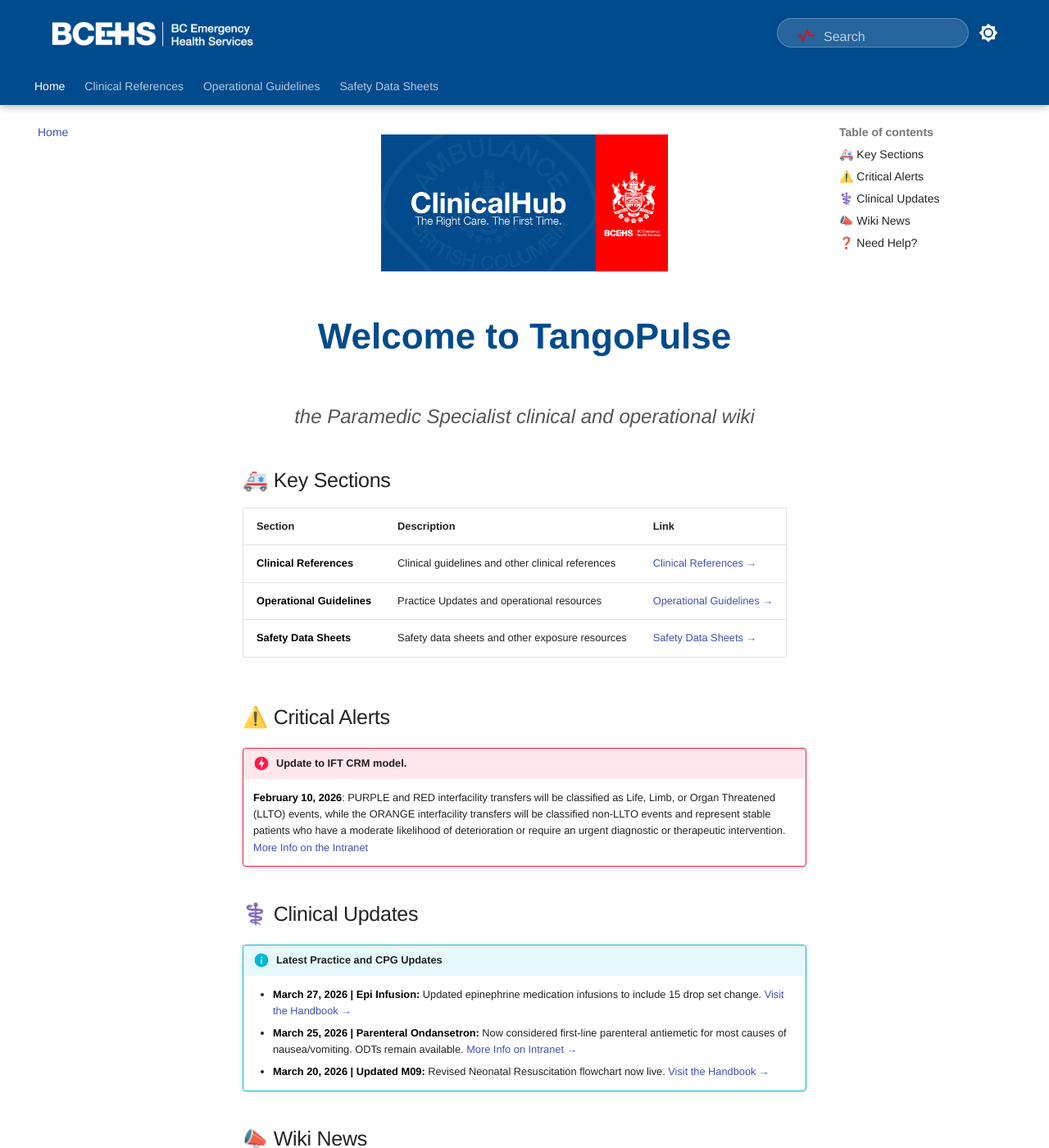
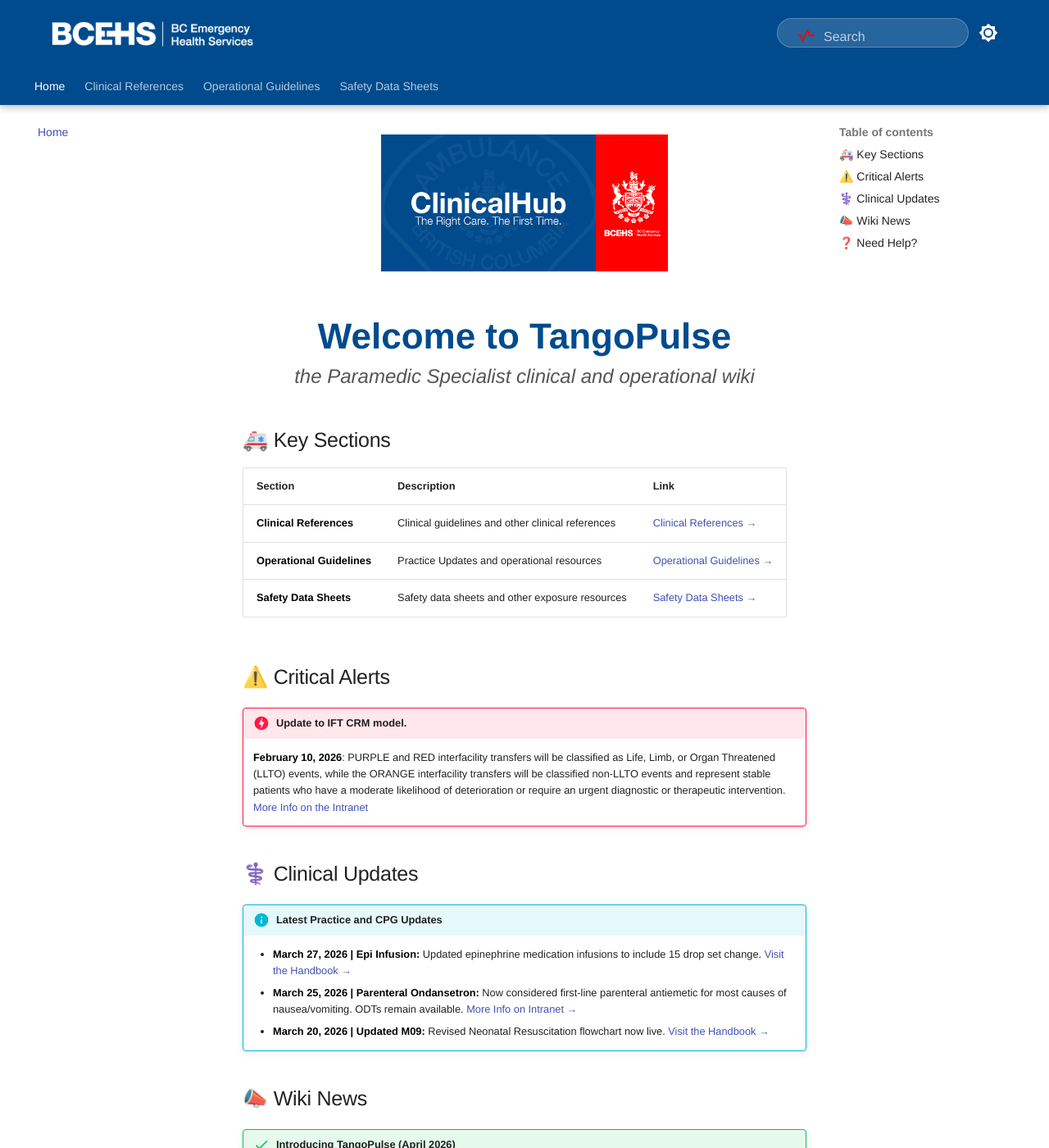
Before and after one commit to bcehsclinicalhub/TangoBot, an MkDocs documentation site: the page built from docs/index.md, in a window 1280 px wide and 1400 px high. Shown: the whole window at 82% size. Built offline with MkDocs 1.6.1 and Material for MkDocs 9.7.7, drawn with Linux system fonts in a browser that asks for light colours; some of the changed text lies outside the part shown.

Commit message:
UI: Tightened vertical spacing between hero title and subtitle

```diff
--- a/docs/index.md
+++ b/docs/index.md
@@ -32,7 +32,4 @@
     The **Clinical Hub TangoPulse** is replacing the old Tango shared drive. This wiki is designed for mobile-first use on crew iPads. We will continue to migrate legacy documents over the coming weeks.
 
 ## ❓ Need Help?
-Try using the **Ask TangoPulse** search bar above! You can ask things like:
-* *"Where is the staging area for Wreck Beach?"*
-* *"Bed bug protocol"*
-* *"CaviCide SDS"*
+Contact Lee Roberts for feedback or comments. This site is **NOT** supported by the BCEHS Help Desk.
--- a/docs/stylesheets/extra.css
+++ b/docs/stylesheets/extra.css
@@ -93,3 +93,21 @@
   border-bottom: 2px solid #eee; margin-top: 40px !important;
 }
 .index-grid { display: grid !important; grid-template-columns: repeat(2,1fr) !important; gap: 10px 40px !important; }
+
+/* --- 7. HERO (TIGHTENED SPACING) --- */
+
+.hero-title {
+  font-size: 2.2rem !important;
+  font-weight: 800 !important;
+  color: #004B8D !important;
+  margin-bottom: 0 !important; /* Removes bottom gap from title */
+  padding-bottom: 0 !important;
+}
+
+.hero-subtitle {
+  font-size: 1.2rem !important;
+  font-style: italic;
+  color: #555 !important;
+  margin-top: -5px !important; /* Pulls subtitle UP toward title */
+  display: block;
+}
```
